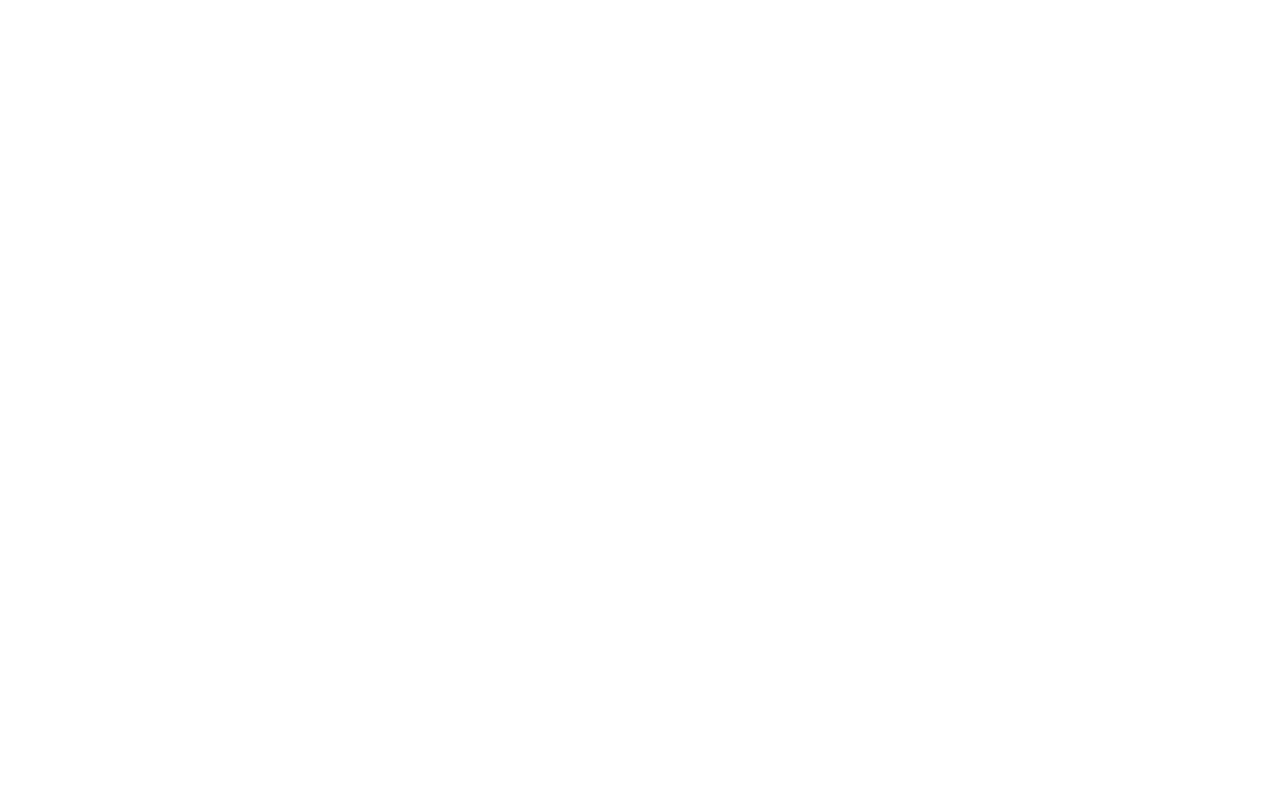
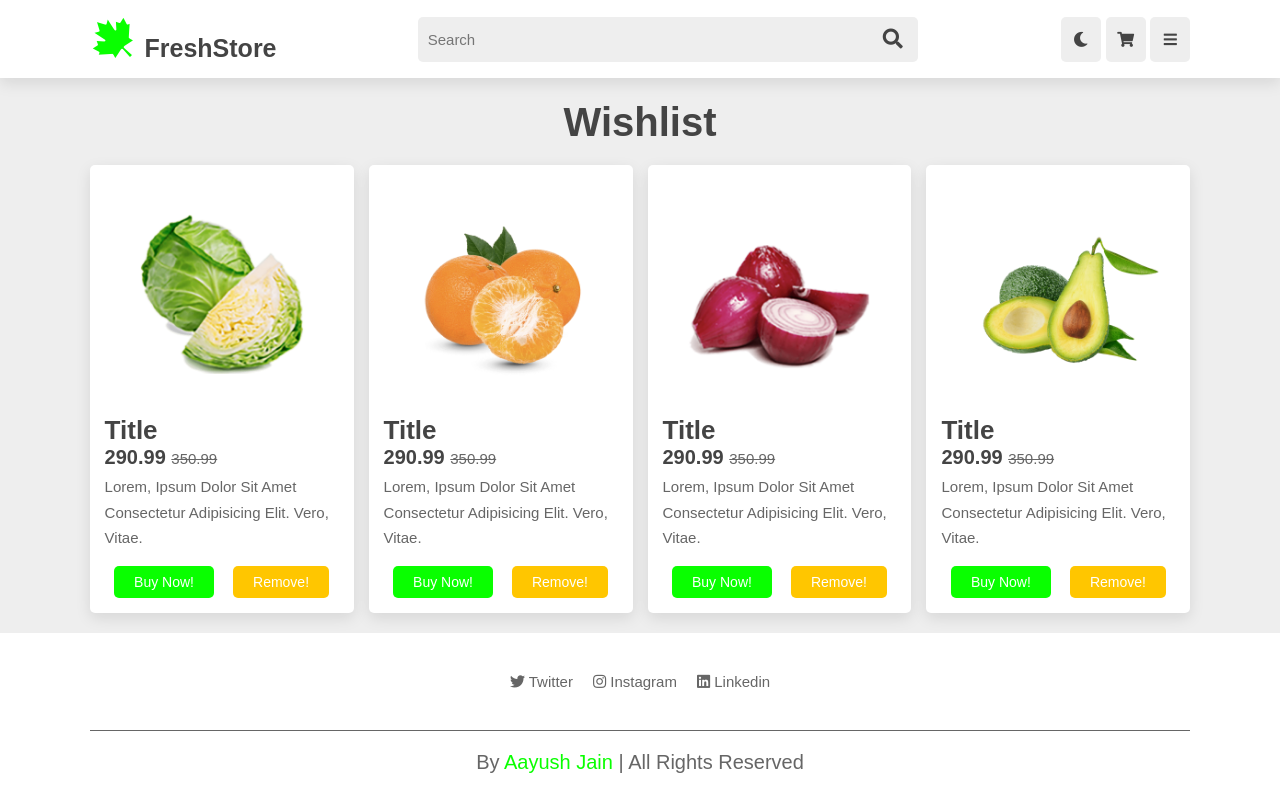
Before and after one commit to Aayushjain-code/FreshStyle-Store, a plain HTML site: page pages/Wishlist/wishlist.html in a window 1280 px wide. Drawn offline with Linux system fonts and the light colour scheme.

Commit message:
Wishlist completed

```diff
--- /dev/null
+++ b/pages/Wishlist/wishlist.css
@@ -0,0 +1,3 @@
+#cards{
+	margin-top: 8rem;
+}
--- a/pages/Wishlist/wishlist.html
+++ b/pages/Wishlist/wishlist.html
@@ -0,0 +1,159 @@
+<!DOCTYPE html>
+<html lang="en">
+
+<head>
+	<meta charset="UTF-8">
+	<meta http-equiv="X-UA-Compatible" content="IE=edge">
+	<meta name="viewport" content="width=device-width, initial-scale=1.0">
+	<title>FreshStore</title>
+
+	<!-- font awesome cdn link  -->
+	<link rel="stylesheet" href="https://cdnjs.cloudflare.com/ajax/libs/font-awesome/5.15.4/css/all.min.css">
+
+	<!-- custom css file cdn link  -->
+	<link rel="stylesheet" href="/style.css">
+	<link rel="stylesheet" href="wishlist.css">
+
+</head>
+
+<body>
+
+	<!-- header section starts  -->
+
+	<header class="header">
+
+		<a href="#" class="logo"> <i class="fab fa-canadian-maple-leaf"></i> FreshStore </a>
+
+		<form action="" class="search-form">
+			<input type="search" name="" placeholder="Search" id="searchBox">
+			<label for="searchBox" class="fas fa-search"></label>
+		</form>
+
+		<div class="icons">
+			<div class="fas fa-search" id="search-btn"></div>
+			<div class="fas fa-moon" id="theme-btn"></div>
+			<div class="fas fa-shopping-cart"></div>
+			<div class="fas fa-bars" id="menu-btn"></div>
+		</div>
+
+		<nav class="navbar">
+			<a href="/index.html" class="active-page">Home</a>
+			<a href="./pages/Product Page/product.html">Products</a>
+			<a href="/pages/Cart Page/cart.html">Cart</a>
+			<a href="/pages/Wishlist/wishlist.html">Wishlist</a>
+			<a href="/pages/Signup-login/login.html">Login</a>
+			<a href="/pages/Signup-login/signup.html">Signin</a>
+		</nav>
+
+	</header>
+
+	<!-- header section ends -->
+
+
+
+	<!-- Cards section starts  -->
+
+	<section class="cards" id="cards">
+
+		<h1 class="heading">Wishlist</h1>
+
+		<div class="box-container">
+
+			<div class="box">
+				<div class="image">
+					<img src="/images/product-4.png" alt="">
+
+				</div>
+				<div class="content">
+					<h2 class="card-title">Title</h2>
+					<div class="price"> 290.99 <span>350.99</span> </div>
+					<p>Lorem, ipsum dolor sit amet consectetur adipisicing elit. Vero, vitae.</p>
+					<div class="btn-container">
+						<a href="#" class="btn"> Buy Now!</a>
+						<a href="#" class="btn-secondary"> Remove!</a>
+					</div>
+				</div>
+			</div>
+
+			<div class="box">
+				<div class="image">
+					<img src="/images/product-1.png" alt="">
+				</div>
+				<div class="content">
+					<h2 class="card-title">Title</h2>
+					<div class="price"> 290.99 <span>350.99</span> </div>
+					<p>Lorem, ipsum dolor sit amet consectetur adipisicing elit. Vero, vitae.</p>
+					<div class="btn-container">
+						<a href="#" class="btn"> Buy Now!</a>
+						<a href="#" class="btn-secondary"> Remove!</a>
+					</div>
+				</div>
+			</div>
+
+			<div class="box">
+				<div class="image">
+					<img src="/images/product-2.png" alt="">
+				</div>
+				<div class="content">
+					<h2 class="card-title">Title</h2>
+					<div class="price"> 290.99 <span>350.99</span> </div>
+					<p>Lorem, ipsum dolor sit amet consectetur adipisicing elit. Vero, vitae.</p>
+					<div class="btn-container">
+						<a href="#" class="btn">Buy Now!</a>
+						<a href="#" class="btn-secondary"> Remove!</a>
+					</div>
+				</div>
+			</div>
+
+			<div class="box">
+				<div class="image">
+					<img src="/images/product-6.png" alt="">
+				</div>
+				<div class="content">
+					<h2 class="card-title">Title</h2>
+					<div class="price"> 290.99 <span>350.99</span> </div>
+					<p>Lorem, ipsum dolor sit amet consectetur adipisicing elit. Vero, vitae.</p>
+					<div class="btn-container">
+						<a href="#" class="btn"> Buy Now!</a>
+						<a href="#" class="btn-secondary"> Remove!</a>
+					</div>
+				</div>
+			</div>
+
+
+
+		</div>
+
+	</section>
+
+	<!-- cards section ends -->
+
+
+
+
+
+	<!-- footer section starts  -->
+
+	<section class="footer">
+
+		<div class="box-container">
+			<div class="box">
+				<a href="#"> <i class="fab fa-twitter"></i> twitter </a>
+				<a href="#"> <i class="fab fa-instagram"></i> instagram </a>
+				<a href="#"> <i class="fab fa-linkedin"></i> linkedin </a>
+			</div>
+		</div>
+
+		<div class="credit"> by <span>Aayush Jain</span> | all rights reserved </div>
+
+	</section>
+
+	<!-- footer section ends -->
+
+
+	<!-- custom js file link  -->
+	<script src="/js/script.js"></script>
+
+</body>
+
+</html>
```
Also changed, not shown: index.html (+2 -4 lines), pages/Cart Page/cart.html (+1 -2 lines), pages/Signup-login/auth.css (+8 -0 lines), pages/Signup-login/login.html (+1 -1 lines).
